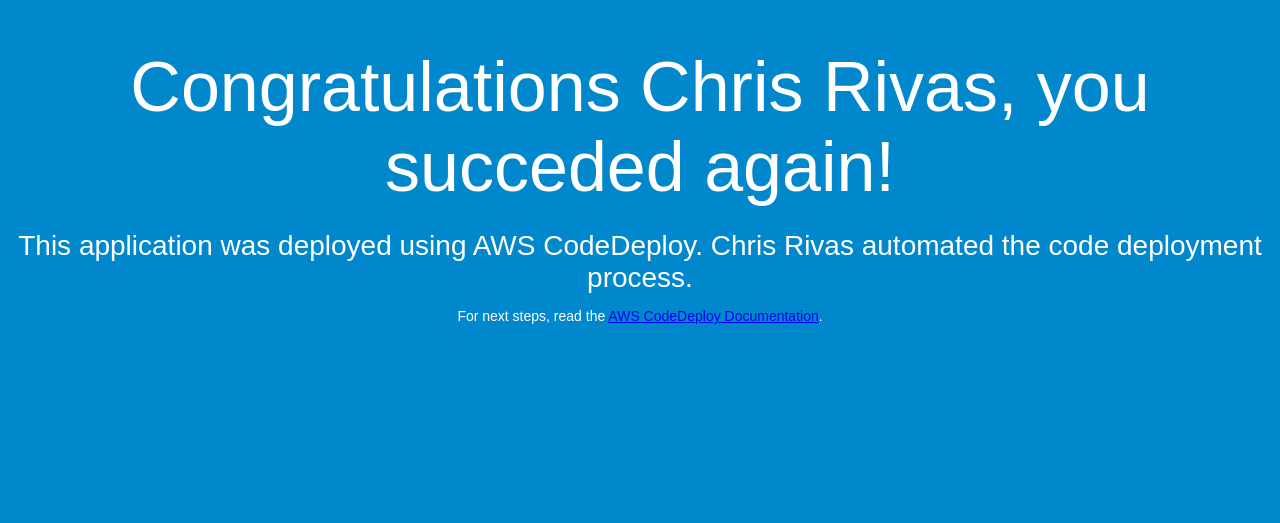
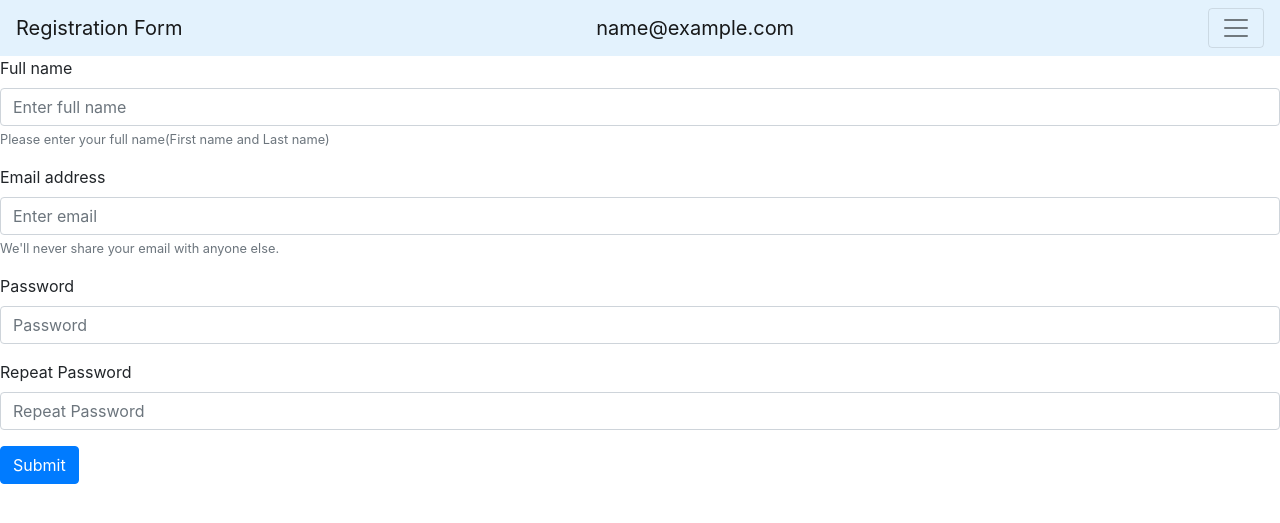
Before and after one commit to TheRivasCoder/CodeDeployGitHubDemo, a Flask app: template myapp/templates/index.html in a window 1280 px wide. Shown: the top 523 px of the page. Run offline with Flask 2, Linux system fonts and the light colour scheme; the template is opened without the code that fills it: most values are stand-ins (such as "Sample title", 1, 10 or a date in 2020); some libraries are stand-ins or nearby versions.

Commit message:
Add all updated templates

```diff
--- /dev/null
+++ b/myapp/templates/base.html
@@ -0,0 +1,38 @@
+<!doctype html>
+<html lang="en">
+<head><meta charset="utf-8">
+
+
+  <title>{% block title %}{%endblock %}</title>
+
+  <link rel="stylesheet" href="https://stackpath.bootstrapcdn.com/bootstrap/4.5.0/css/bootstrap.min.css" integrity="sha384-9aIt2nRpC12Uk9gS9baDl411NQApFmC26EwAOH8WgZl5MYYxFfc+NcPb1dKGj7Sk" crossorigin="anonymous">
+
+</head>
+<body>
+
+<nav class="navbar navbar-light" style="background-color: #e3f2fd;">
+  <a class="navbar-brand" href="#">Registration Form</a>
+  <a class="navbar-brand" href="#">{{ email }}</a>
+  <button class="navbar-toggler" type="button" data-toggle="collapse" data-target="#navbarNavAltMarkup" aria-controls="navbarNavAltMarkup" aria-expanded="false" aria-label="Toggle navigation">
+    <span class="navbar-toggler-icon"></span>
+  </button>
+  <div class="collapse navbar-collapse" id="navbarNavAltMarkup">
+    <div class="navbar-nav">
+      <a class="nav-item nav-link active" href="/">Register <span class="sr-only">(current)</span></a>
+      <a class="nav-item nav-link" href="/login">Login</a>
+      <a class="nav-item nav-link" href="/logout">Logout</a>
+      <a class="nav-item nav-link" href="/groups">Create Group</a>
+      <a class="nav-item nav-link" href="/mygroups">My Groups</a>
+    </div>
+  </div>
+</nav>
+
+
+<script src="https://code.jquery.com/jquery-3.5.1.slim.min.js" integrity="sha384-DfXdz2htPH0lsSSs5nCTpuj/zy4C+OGpamoFVy38MVBnE+IbbVYUew+OrCXaRkfj" crossorigin="anonymous"></script>
+    <script src="https://cdn.jsdelivr.net/npm/popper.js@1.16.0/dist/umd/popper.min.js" integrity="sha384-Q6E9RHvbIyZFJoft+2mJbHaEWldlvI9IOYy5n3zV9zzTtmI3UksdQRVvoxMfooAo" crossorigin="anonymous"></script>
+    <script src="https://stackpath.bootstrapcdn.com/bootstrap/4.5.0/js/bootstrap.min.js" integrity="sha384-OgVRvuATP1z7JjHLkuOU7Xw704+h835Lr+6QL9UvYjZE3Ipu6Tp75j7Bh/kR0JKI" crossorigin="anonymous"></script>
+    <script src="https://stackpath.bootstrapcdn.com/bootstrap/4.5.0/js/bootstrap.min.js" integrity="sha384-OgVRvuATP1z7JjHLkuOU7Xw704+h835Lr+6QL9UvYjZE3Ipu6Tp75j7Bh/kR0JKI" crossorigin="anonymous"></script>
+
+{% block content %}{% endblock %}
+</body>
+</html>
--- a/myapp/templates/index.html
+++ b/myapp/templates/index.html
@@ -1,34 +1,38 @@
-<!DOCTYPE html>
-<html>
-<head>
-  <meta charset="utf-8">
-  <title>Chris Rivas this is a Sample Deployment</title>
-  <style>
-    body {
-      color: #ffffff;
-      background-color: #0188cc;
-      font-family: Arial, sans-serif;
-      font-size: 14px;
-    }
+{% extends "base.html" %}
+{% block title %}Register System{% endblock %}
 
-    h1 {
-      font-size: 500%;
-      font-weight: normal;
-      margin-bottom: 0;
-    }
+{% block content %}
 
-    h2 {
-      font-size: 200%;
-      font-weight: normal;
-      margin-bottom: 0;
-    }
-  </style>
-</head>
-<body>
-  <div align="center">
-    <h1>Congratulations Chris Rivas, you succeded again!</h1>
-    <h2>This application was deployed using AWS CodeDeploy. Chris Rivas automated the code deployment process.</h2>
-    <p>For next steps, read the <a href="http://aws.amazon.com/documentation/codedeploy">AWS CodeDeploy Documentation</a>.</p>
-  </div>
-</body>
-</html>
+{% if message  %}
+    <div class="alert alert-secondary" role="alert">
+        <p>{{ message }}</p>
+    </div>
+{% endif %}
+
+<form action="" method="post">
+    <div class="form-group">
+        <label for="Fullname">Full name</label>
+        <input name="fullname" class="form-control" id="inputFullName" aria-describedby="emailHelp" placeholder="Enter full name">
+        <small id="fullName" class="form-text text-muted">Please enter your full name(First name and Last name)</small>
+    </div>
+    <div class="form-group">
+        <label for="InputEmail">Email address</label>
+        <input name="email" class="form-control" id="InputEmail"  placeholder="Enter email">
+        <small id="emailHelp" class="form-text text-muted">We'll never share your email with anyone else.</small>
+    </div>
+    <div class="form-group">
+        <label for="InputPassword">Password</label>
+        <input type="password" name="password1" class="form-control" id="InputPassword" placeholder="Password">
+    </div>
+    <div class="form-group">
+        <label for="InputPassword2">Repeat Password</label>
+    <input type="password" name="password2" class="form-control" id="InputPassword2" placeholder="Repeat Password">
+    </div>
+  <button type="submit" class="btn btn-primary">Submit</button>
+
+
+</form>
+
+
+
+{% endblock %}
```
Also changed, not shown: myapp/templates/groups.html (added, +25 -0 lines), myapp/templates/logged_in.html (added, +7 -0 lines), myapp/templates/login.html (added, +24 -0 lines), myapp/templates/my_groups.html (added, +15 -0 lines), myapp/templates/signout.html (added, +7 -0 lines).
